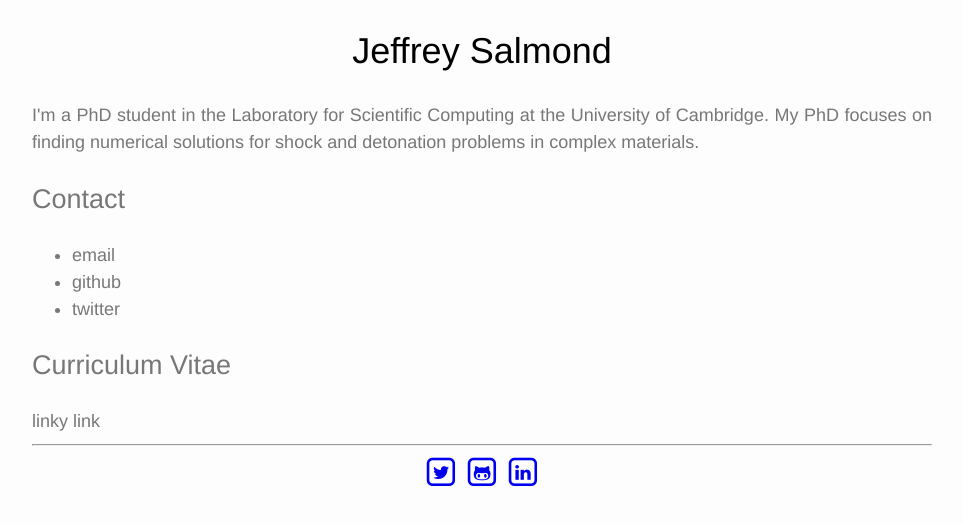
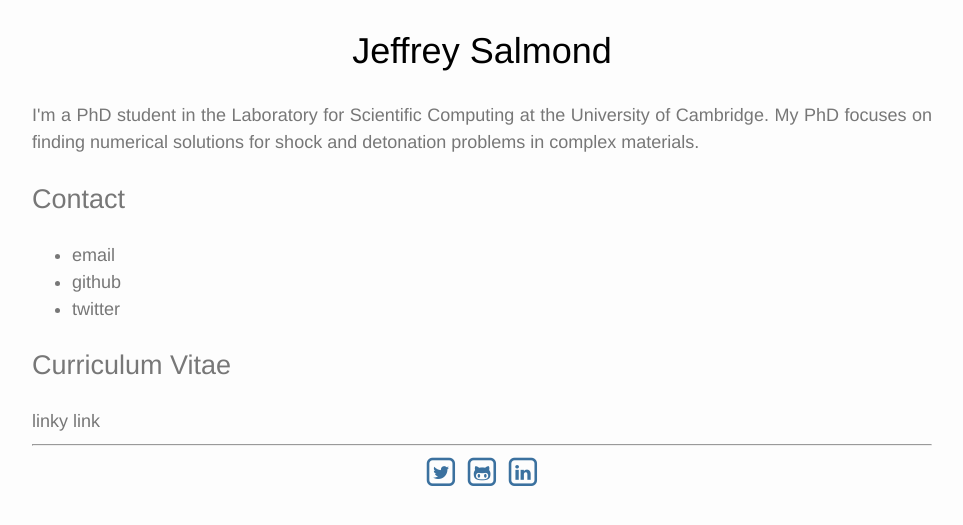
Before and after one commit to mjArcher/mjArcher.github.io, a Jekyll site: the page built from index.html, in a window 1280 px wide. Shown: the top 525 px of the page, without its empty margins (158-1121 px from the left). Built offline with Jekyll 4.4.1, drawn with Linux system fonts in a browser that asks for light colours; nearby versions of some CDN libraries.

Commit message:
add link colors

```diff
--- a/css/main.sass
+++ b/css/main.sass
@@ -18,6 +18,11 @@
 p
   text-align: justify
 
+a
+  color: #3b719f
+a:visited
+  color: #3b719f
+
 header
   color: black
 
```
